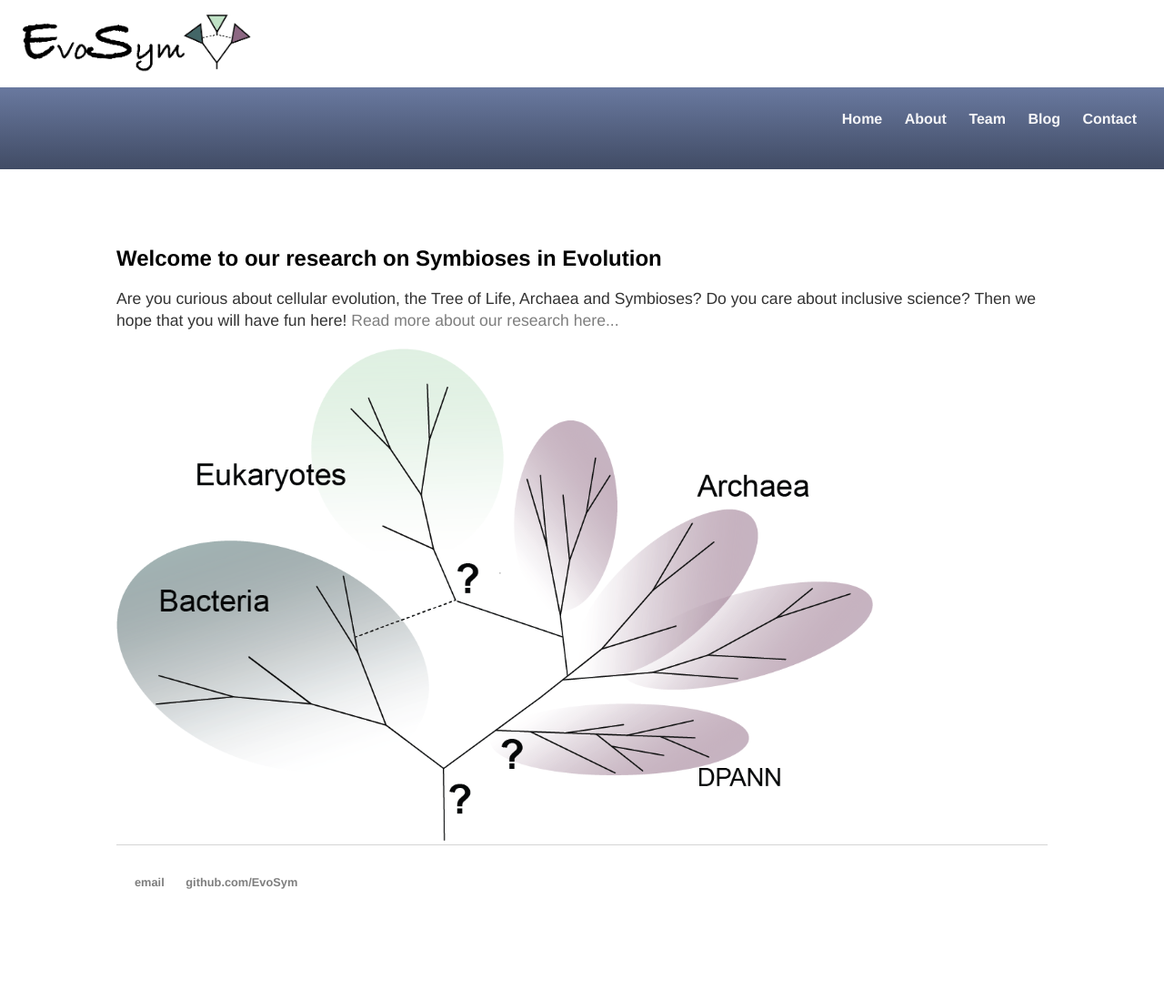
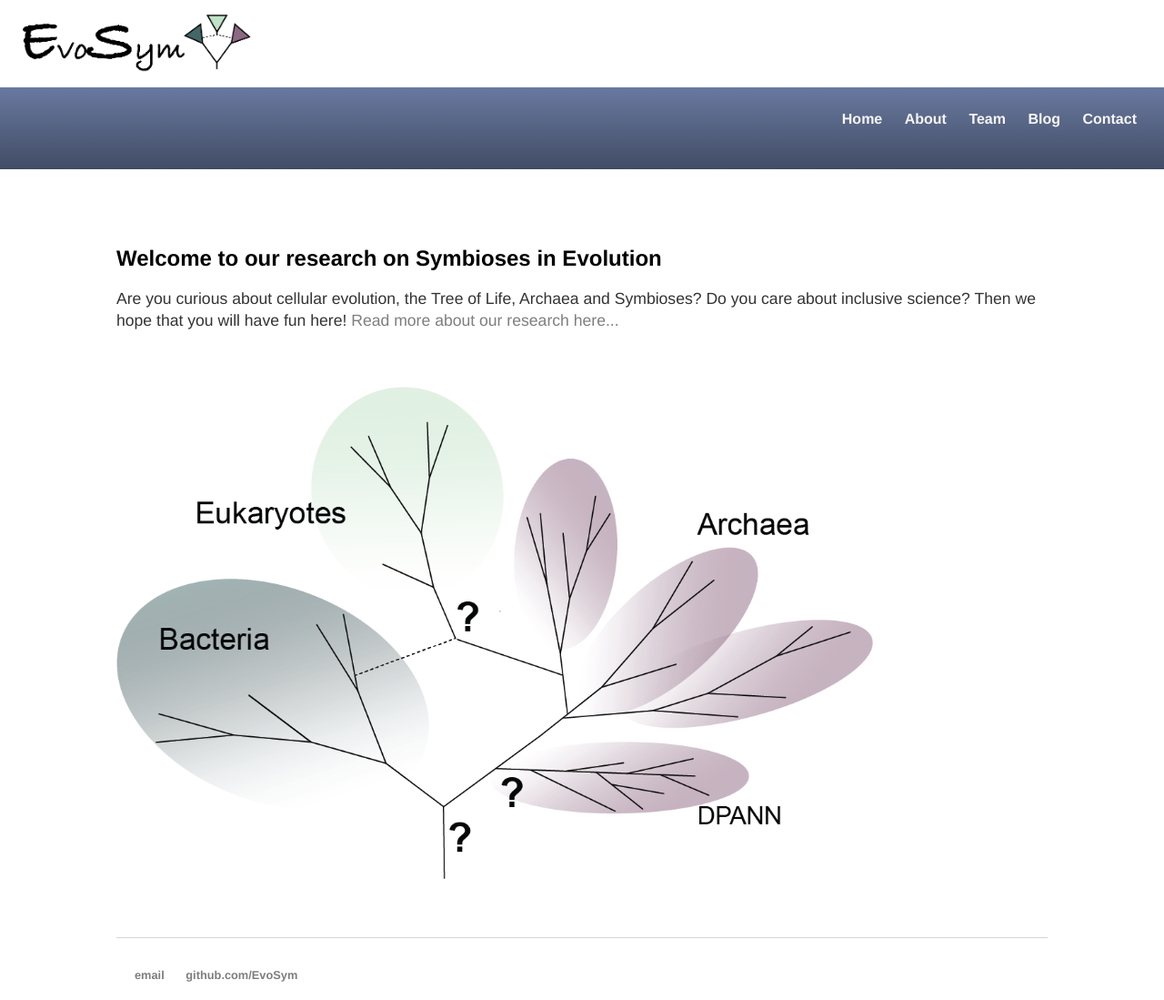
Before and after one commit to EvoSym/EvoSym.github.io, a Jekyll site: the page built from index.html, in a window 1280 px wide. Shown: the whole page at 91% size. Built offline with Jekyll 4.4.1, drawn with Linux system fonts in a browser that asks for light colours; before the commit the page ends 997 px from its top, so only the background shows below that.

Commit message:
Update index.html

```diff
--- a/index.html
+++ b/index.html
@@ -6,8 +6,12 @@ title: Symbioses in Evolution
 	<h1>Welcome to our research on Symbioses in Evolution</h1>
 	<p>Are you curious about cellular evolution, the Tree of Life, Archaea and Symbioses? Do you care about inclusive science? Then we hope that you will have fun here! <a href="/about">Read more about our research here...</a></p>
 </div><!-- /.blurb -->
-
+<p>
+	<br>
+</p>
 <div class="box">
     <img src="Tree-of-life_outreach_vs2.png" >
+<p>
 	<br>
+</p>
 </div>
```
